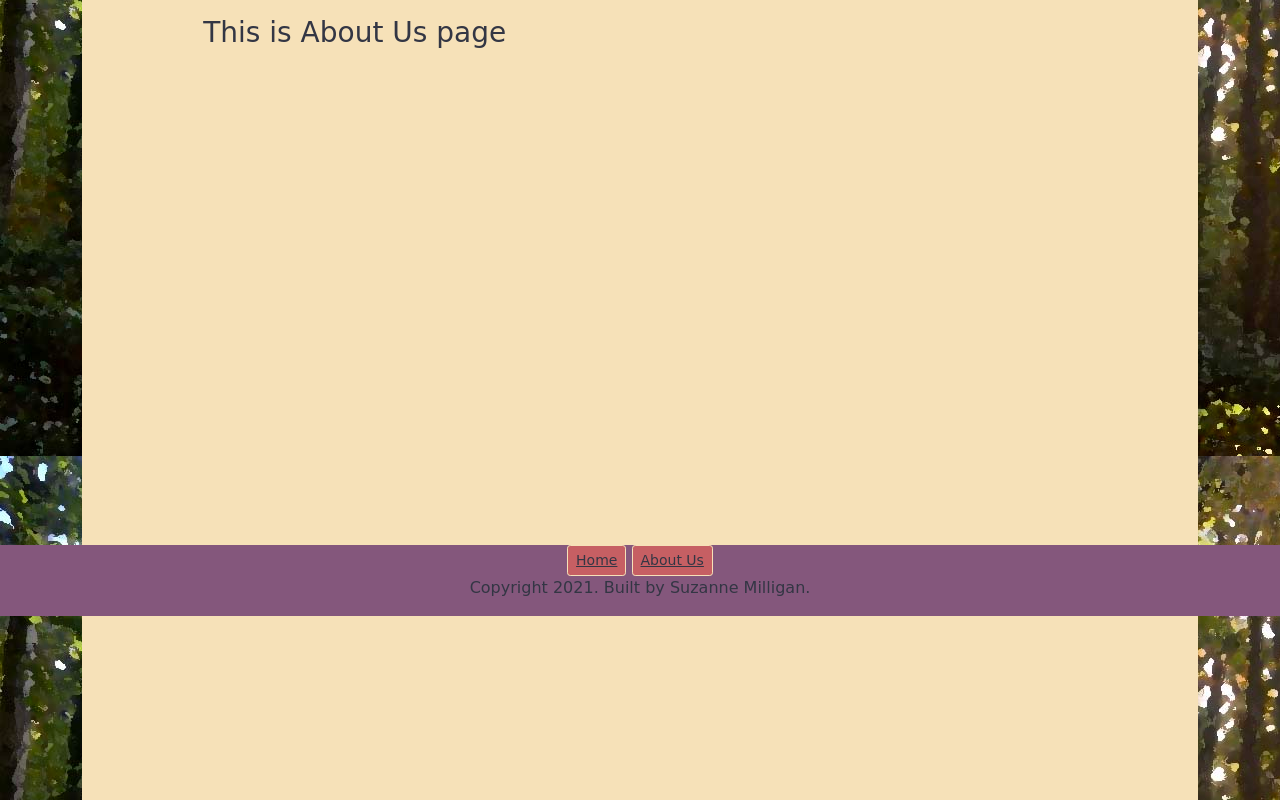
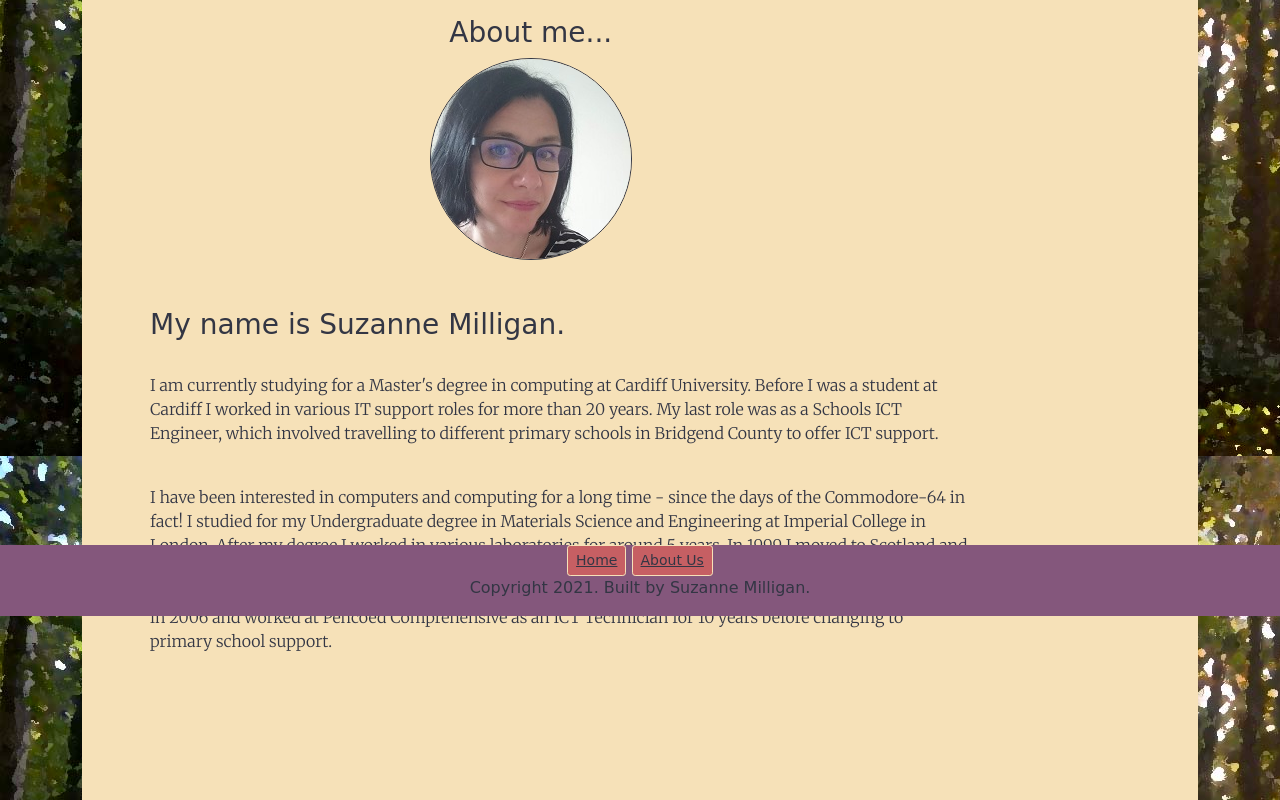
Before and after one commit to milligans/assessment2, a Flask app: page /about in a window 1280 px wide. Shown: the part 184-984 px from the top of the page. Run offline with Flask 2, Linux system fonts and the light colour scheme; parts of the project's set-up code (start-up, migrations or seed data) failed here and were passed over; some libraries are stand-ins or nearby versions; some web fonts are replaced.

Commit message:
styled About Me page

```diff
--- a/blog/static/style.css
+++ b/blog/static/style.css
@@ -12,10 +12,12 @@ body {
     min-height: 100vh;
 
 }
+
 /* code to make the central area of the site full length of screen from https://stackoverflow.com/questions/23046801/height-not-100-on-container-fluid-even-though-html-and-body-are */
 .container-fluid {
     height: 100%;
     overflow-y: hidden; /* don't show content that exceeds my height */
+    padding:0;
 }
 
 .navbar {
@@ -24,10 +26,13 @@ body {
     font-family:'Potta One', cursive;
     color:#333644 ;
 }
+/*
+#aboutHeading {
 
-.container-fluid {
-    padding:0;
-}
+    text-align: center;
+    margin: auto;
+
+} */
 
 /* reference for links css https://www.w3schools.com/css/css_link.asp */
 /* unvisited link */
--- a/blog/templates/about.html
+++ b/blog/templates/about.html
@@ -1,6 +1,31 @@
 {% extends "layout.html" %}
 {% block content %}
-<div class = "mx-auto pt-3" style="width:80%">
-    <h3>This is About Us page</h3>
+<div class = "pt-3" style="width:80%">
+    <div class="text-center" id="aboutHeading">
+        <h3>About me...</h3>
+        <img src="{{ url_for('static', filename='img/sue.jpg') }}" class="rounded-pill" alt="sue" style="border:0.1rem solid; border-color: #333644">
+    </div>
+    <div class="pt-5 ps-2 ms-5"  id="aboutBody">
+
+        <h3>My name is Suzanne Milligan.</h3><br>
+        <p>I am currently studying for a Master's degree in computing at Cardiff University. Before I was a student at Cardiff I
+            worked in various IT support roles for more than 20 years. My last role was as a Schools ICT Engineer, which involved
+            travelling to different primary schools in Bridgend County to offer ICT support.</p></br>
+
+        <p>I have been interested in computers and computing for a long time - since the days of the Commodore-64 in fact!
+            I studied for my Undergraduate degree in Materials Science and Engineering at Imperial College in London. After my
+            degree I worked in various laboratories for around 5 years. In 1999 I moved to Scotland and changed my career by studying
+            for my MCSE (in NT4!). My first job in IT was at St Margaret University in Edinburgh, as a Helpdesk Officer. From there I progressed
+            to IT Officer to Senior IT Officer. I moved to Wales in 2006 and worked at Pencoed Comprehensive as an ICT Technician for 10 years
+            before changing to primary school support.</p>
+
+    <br>
+    <br>
+    <br>
+    <br>
+    <br>
+
+
+    </div>
 </div>
 {% endblock content%}
```
Also changed, not shown: blog/static/img/sue.jpg (added).
